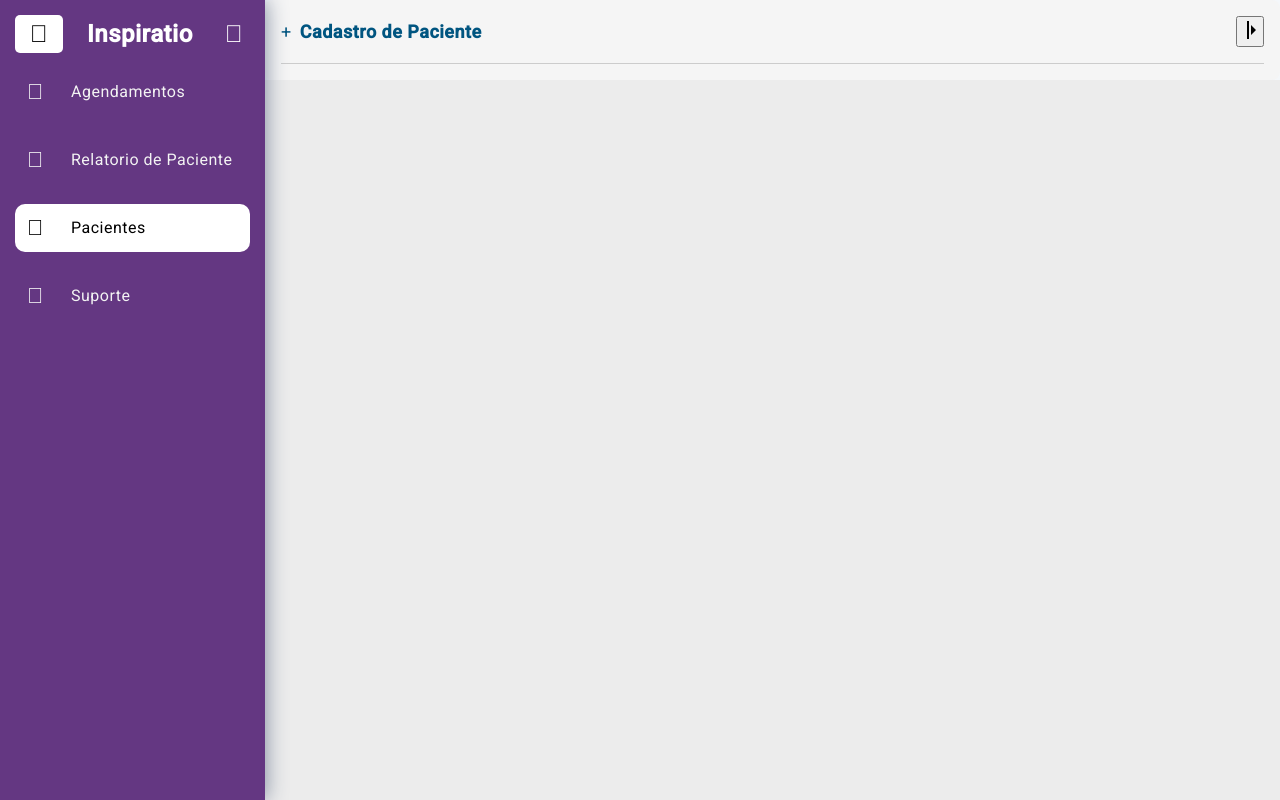
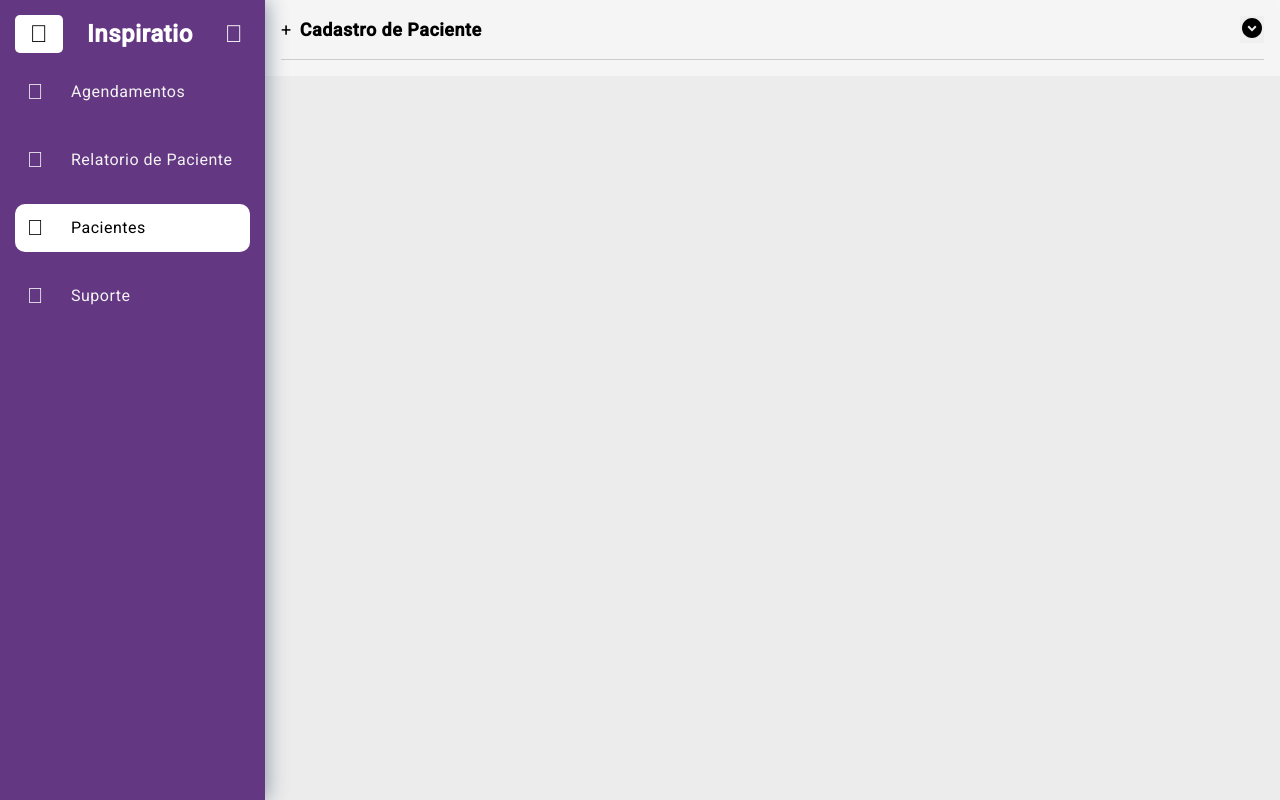
Before and after one commit to leoocestari/InspiratioWS, an Angular app: page /register-pacients in a window 1280 px wide. Built offline with nearby package versions, Linux system fonts and the light colour scheme; a web font is replaced by a local one.

Commit message:
form update

```diff
--- a/src/app/modules/components/form-register/form-register.component.html
+++ b/src/app/modules/components/form-register/form-register.component.html
@@ -4,17 +4,14 @@
       <span class="icon">+</span>
       <p>Cadastro de Paciente</p>
     </div>
+
     <!-- Botão/Seta para expandir -->
     <button (click)="toggleForm()">
       <span *ngIf="!isExpanded">
-        <svg xmlns="http://www.w3.org/2000/svg" height="24px" viewBox="0 -960 960 960" width="24px" fill="#000000">
-          <path d="M360-120v-720h80v720h-80Zm160-160v-400l200 200-200 200Z"/>
-        </svg>
+        <svg xmlns="http://www.w3.org/2000/svg" height="24px" viewBox="0 -960 960 960" width="24px" fill="#000000"><path d="m480-340 180-180-57-56-123 123-123-123-57 56 180 180Zm0 260q-83 0-156-31.5T197-197q-54-54-85.5-127T80-480q0-83 31.5-156T197-763q54-54 127-85.5T480-880q83 0 156 31.5T763-763q54 54 85.5 127T880-480q0 83-31.5 156T763-197q-54 54-127 85.5T480-80Z"/></svg>
       </span>
       <span *ngIf="isExpanded">
-        <svg xmlns="http://www.w3.org/2000/svg" height="24px" viewBox="0 -960 960 960" width="24px" fill="#000000">
-          <path d="M440-280v-400L240-480l200 200Zm80 160h80v-720h-80v720Z"/>
-        </svg>
+        <svg xmlns="http://www.w3.org/2000/svg" height="24px" viewBox="0 -960 960 960" width="24px" fill="#000000"><path d="m480-507 123 123 57-56-180-180-180 180 57 56 123-123Zm0 427q-83 0-156-31.5T197-197q-54-54-85.5-127T80-480q0-83 31.5-156T197-763q54-54 127-85.5T480-880q83 0 156 31.5T763-763q54 54 85.5 127T880-480q0 83-31.5 156T763-197q-54 54-127 85.5T480-80Z"/></svg>
       </span>
     </button>
   </div>
@@ -83,13 +80,15 @@
       <!-- Botão de Upload de Foto -->
       <div class="form-row center">
         <button type="button" class="photo-button">
-          <span class="photo-icon">📷</span> Foto
+          <span class="photo-icon"><svg xmlns="http://www.w3.org/2000/svg" height="24px" viewBox="0 -960 960 960" width="24px" fill="#000000"><path d="M480-260q75 0 127.5-52.5T660-440q0-75-52.5-127.5T480-620q-75 0-127.5 52.5T300-440q0 75 52.5 127.5T480-260Zm0-80q-42 0-71-29t-29-71q0-42 29-71t71-29q42 0 71 29t29 71q0 42-29 71t-71 29ZM160-120q-33 0-56.5-23.5T80-200v-480q0-33 23.5-56.5T160-760h126l74-80h240l74 80h126q33 0 56.5 23.5T880-680v480q0 33-23.5 56.5T800-120H160Z"/></svg></span> Foto
         </button>
       </div>
 
       <!-- Botões Voltar e Cadastrar -->
       <div class="form-row center">
-        <button type="button" class="action-button back">Voltar</button>
+        <button (click)="toggleForm()" class="action-button back">
+          <span>Voltar</span>
+        </button>
         <button type="submit" class="action-button submit">Cadastrar</button>
       </div>
     </form>
--- a/src/app/modules/components/form-register/form-register.component.scss
+++ b/src/app/modules/components/form-register/form-register.component.scss
@@ -10,6 +10,10 @@
       padding-bottom: 16px;
       border-bottom: 1px solid #ccc;
 
+      button {
+        border: none;
+      }
+
       .expansion-panel-header {
         display: flex;
         align-items: center;
@@ -17,13 +21,13 @@
 
         .icon {
           font-size: 18px;
-          color: #005580;
+          color: #000000;
         }
 
         p {
           font-size: 18px;
           font-weight: bold;
-          color: #005580;
+          color: #000000;
           margin: 0;
         }
       }
@@ -61,12 +65,22 @@
           }
 
           &.full-width {
-            flex: 1 1 100%;
+            display: flex;
+            justify-content: center;
+            flex-direction: column;
+
+            label{
+              font-weight: bold;
+              margin-bottom: 4px;
+            }
+
+
+
           }
 
           &.center {
-            justify-content: center;
-            gap: 16px;
+            justify-content: space-evenly;
+            gap: 850px;
           }
         }
 
```
